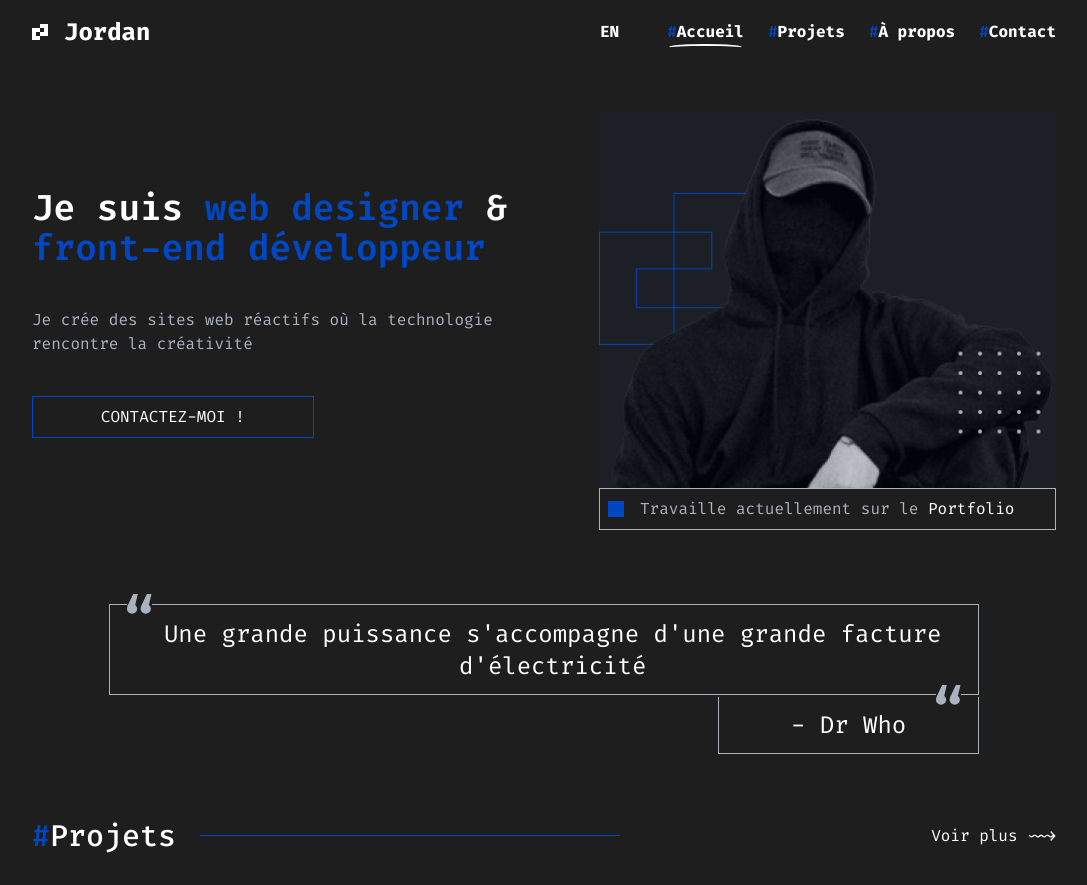
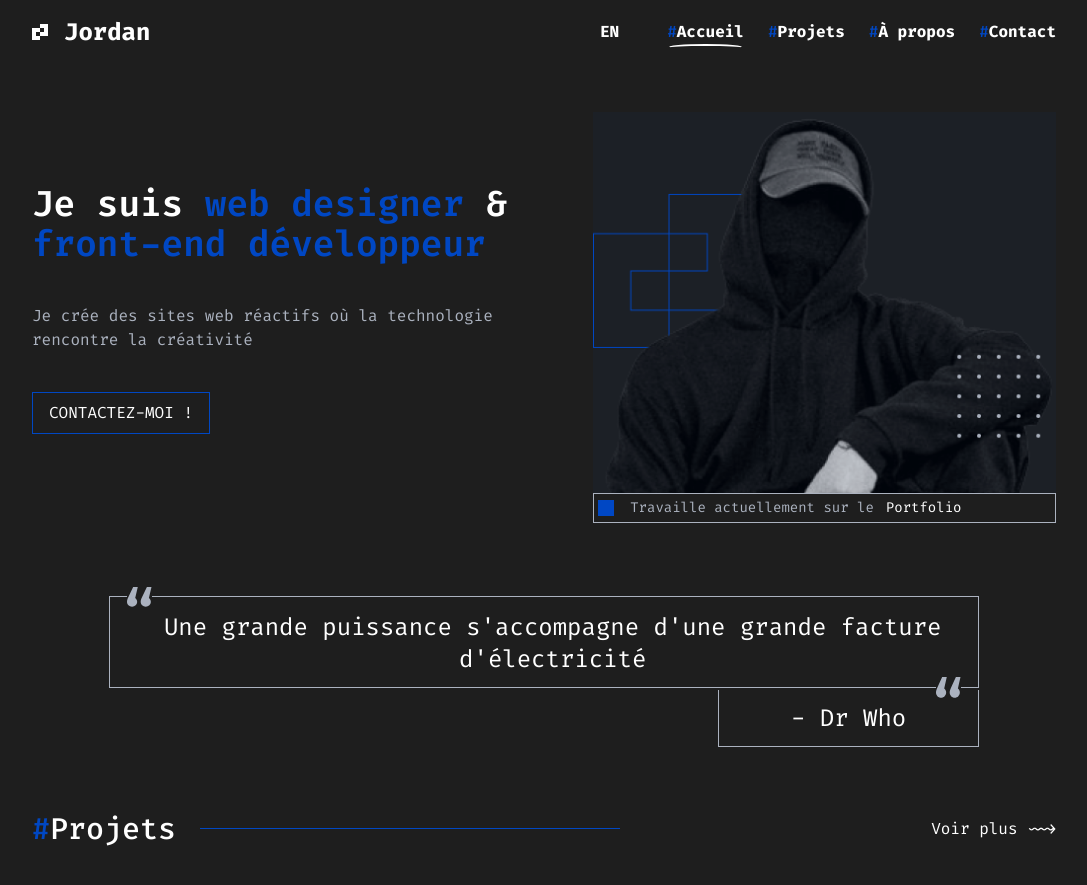
Before and after one commit to jordanconot/portfolio, a Next.js app: page / in a window 1280 px wide. Shown: the top 885 px of the page, without its empty margins (96-1183 px from the left). Built offline with nearby package versions, Linux system fonts and the light colour scheme.

Commit message:
style: modifying the style of blocks and adding links

```diff
--- a/src/components/About.tsx
+++ b/src/components/About.tsx
@@ -3,7 +3,7 @@
 import { LanguageContext } from '@/app/layout';
 import useTranslation from '@/hooks/useTranslation';
 import Image from 'next/image';
-import Skills from './Skills';
+import Link from 'next/link';
 
 interface AboutProps {
     isAboutPage: boolean,
@@ -12,7 +12,6 @@
 const About: React.FC<AboutProps> = ({ isAboutPage }) => {
     const { lang, setLang } = useContext(LanguageContext);
     const { t } = useTranslation(lang);
-    const arrow = `->`
 
     return (
         <section className='flex flex-col gap-10 mt-16'>
@@ -23,15 +22,19 @@
             </div>
             <div className='lg:flex lg:flex-row lg:flex-wrap lg:justify-between'>
                 <div className='flex flex-col gap-4 lg:max-w-[50%] lg:gap-12'>
-                <p className='text-color-3 font-semibold'>{t('Main.about.text-welcome')}</p>
+                    <p className='text-color-3 font-semibold 2xl:text-2xl'>{t('Main.about.text-welcome')}</p>
                     <p className='text-color-2'>{t('Main.about.text')}</p>
                     <p className='text-color-2'>{t('Main.about.text-after')}</p>
                     {isAboutPage && (
                         <span className='text-color-2'>{t('Page-about.text')}</span>
                     )}
-            <button className='text-color-3 border-color-1 border px-4 py-2 uppercase w-[55%]'>
+                    <div>
+                        <button className='text-color-3 border-color-1 border px-4 py-2 uppercase'>
+                            <Link href={`${isAboutPage ? 'mailto:jordan.conot.dev@gmail.com?subject=Demande de renseignement depuis le portfolio 🤗' : '/a-propos' }`}>
                                 {isAboutPage ? t('Main.contact.contact-me') : t('Main.about.more')}
+                            </Link>
                         </button>
+                    </div>
 
                 </div>
                 <div className='relative z-10 mt-8 md:flex md:justify-end'>
--- a/src/components/Contact.tsx
+++ b/src/components/Contact.tsx
@@ -29,12 +29,16 @@
                     <div className='p-4 flex flex-col gap-4'>
                         <p className='text-color-3'>{t('Main.contact.message')}</p>
                         <div className='flex items-center gap-2'>
-                            <Image src='/assets/svg/icon-email.svg' alt='Email' width={32} height={32} />
-                            <p className='text-color-2'>{t('Main.contact.email')}</p>
+                            <a className='flex items-center gap-2' href='mailto:jordan.conot.dev@gmail.com?subject=Demande de renseignement depuis le portfolio 🤗'>
+                                <Image src='/assets/svg/icon-email.svg' alt='Email' width={32} height={32} />
+                                <p className='text-color-2 hover:opacity-50'>{t('Main.contact.email')}</p>
+                            </a>
                         </div>
                         <div className='flex items-center gap-2'>
-                            <Image src='/assets/svg/icon-linkedin.svg' alt='Email' width={32} height={32} />
-                            <p className='text-color-2'>{t('Main.contact.linkedin')}</p>
+                            <a className='flex items-center gap-2' href='https://www.linkedin.com/in/jordanconot/' target='_blank'>
+                                <Image src='/assets/svg/icon-linkedin.svg' alt='Email' width={32} height={32} />
+                                <p className='text-color-2 hover:opacity-50'>{t('Main.contact.linkedin')}</p>
+                            </a>
                         </div>
                     </div>
                 </div>
--- a/src/components/Footer.tsx
+++ b/src/components/Footer.tsx
@@ -3,6 +3,7 @@
 import { LanguageContext } from '@/app/layout';
 import useTranslation from '@/hooks/useTranslation';
 import Image from 'next/image';
+import Link from 'next/link';
 
 const Footer = () => {
     const { lang, setLang } = useContext(LanguageContext);
@@ -13,8 +14,12 @@
                 <div className='flex gap-8 flex-col items-center md:justify-between'>
                     <div className='flex flex-col gap-2'>
                         <div className='flex items-center gap-6 justify-center'>
+                            <Link className='hover:opacity-50' href='/'>
                                 <Image src='/assets/svg/logo-default-white.svg' alt='logo' width={16} height={16} />
+                            </Link>
+                            <Link className='hover:opacity-50' href='/'>
                                 <span className='text-2xl font-semibold text-color-3'>{t('Footer.name')}</span>
+                            </Link>
 
                         </div>
                         <p className='text-color-3 text-sm'>{t('Footer.text-top')}</p>
@@ -24,8 +29,12 @@
 
                         <p className='text-color-3 text-2xl'>{t('Footer.media')}</p>
                         <div className='flex gap-4 items-center'>
-                    <Image src='/assets/svg/icon-github.svg' alt='logo' width={32} height={16} />
-                    <Image src='/assets/svg/icon-linkedin.svg' alt='Email' width={32} height={32} />
+                            <a href='https://github.com/jordanconot' target='_blank'>
+                                <Image className='hover:opacity-50' src='/assets/svg/icon-github.svg' alt='logo' width={32} height={16} />
+                            </a>
+                            <a href='https://www.linkedin.com/in/jordanconot/' target='_blank'>
+                                <Image className='hover:opacity-50' src='/assets/svg/icon-linkedin.svg' alt='Email' width={32} height={32} />
+                            </a>
                         </div>
                     </div>
                 </div>
--- a/src/components/Hero.tsx
+++ b/src/components/Hero.tsx
@@ -3,6 +3,7 @@
 import useTranslation from '@/hooks/useTranslation';
 import React, { useContext } from 'react';
 import Image from 'next/image';
+import Link from 'next/link';
 
 const Banner = () => {
     const { lang, setLang } = useContext(LanguageContext);
@@ -10,7 +11,7 @@
 
     return (
         <>
-            <header className='mt-12 flex flex-col gap-6 lg:flex-row xl:justify-between'>
+            <header className='mt-12 flex flex-col gap-6 lg:flex-row lg:gap-14 xl:justify-between 2xl:gap-36 2xl:justify-start'>
                 <div className='flex flex-col gap-8 lg:flex lg:flex-col lg:justify-center lg:w-1/2 lg:gap-10'>
                     <h1 className='text-3xl text-color-3 font-semibold md:text-4xl'>
                         {t('Banner.h1.before')}
@@ -19,17 +20,25 @@
                         <span className='text-color-1 md:text-4xl'> {t('Banner.h1.highlight-strong')}</span>
                     </h1>
                     <h2 className='text-base text-color-2 font-normal'>{t('Banner.h2')}</h2>
-                <button className='text-color-3 border-color-1 border px-4 py-2 uppercase w-[55%]'>
+                    <div>
+                        <button className='text-color-3 border-color-1 border px-4 py-2 uppercase'>
+                            <a href='mailto:jordan.conot.dev@gmail.com?subject=Demande de renseignement depuis le portfolio 🤗'>
                                 {t('Main.contact.contact-me')}
+                            </a>
                         </button>
                     </div>
-                <div className='flex flex-col mt-4 md:items-center'>
-                    <Image className='md:w-[457px]' src='/assets/img/boy.png' alt='Boy' width={400} height={261} />
-                    <div className='w-full p-2 h-auto border-color-2 border flex items-center gap-4'>
-                        <Image src='/assets/svg/icon-rectangle.svg' alt='Rectangle' width={16} height={16} />
-                        <p className='text-base text-color-2'>{t('Banner.texte-img')}
-                            <span className='text-color-3'> {t('Banner.texte-img-strong')}</span>
+                </div>
+                <div className='mt-4 flex w-full md:items-center lg:w-auto'>
+                    <div className='w-full lg:w-auto'>
+                        <Image className='md:w-full' src='/assets/img/boy.png' alt='Boy' width={400} height={261} />
+                        <div className='p-1 text-center border-color-2 border text-sm'>
+                            <div className='flex items-center'>
+                                <Image className='mr-4' src='/assets/svg/icon-rectangle.svg' alt='Rectangle' width={16} height={16} />
+                                <p className='text-sm text-color-2 flex flex-col items-start md:flex-row md:gap-3'>{t('Banner.texte-img')}
+                                    <span className='text-color-3 text-sm'> {t('Banner.texte-img-strong')}</span>
                                 </p>
+                            </div>
+                        </div>
                     </div>
                 </div>
             </header>
--- a/src/components/Projects.tsx
+++ b/src/components/Projects.tsx
@@ -22,13 +22,18 @@
                     <div className='h-[1px] w-[420px] bg-backgroundColor-nav ml-6 hidden lg:block'></div>
                     </h2>
                 {!isProjectsPage && (
-                    <span className='text-color-3'>{t('Main.span')} {arrow}</span>
+                    <Link href='/projets'>
+                        <span className='text-color-3'>{t('Main.span')} {arrow}</span>
+                    </Link>
                 )}
             </div>
             {isProjectsPage && (
                 <>
                     <p className='text-color-3'>{t('Page-projects.my-projects')}</p>
-                    <p className='text-color-3 text-3xl font-medium'><span className='text-color-1 text-3xl'>#</span>{t('Page-projects.complets-apps')}</p>
+                    <p className='text-color-3 text-3xl font-medium'>
+                        <span className='text-color-1 text-3xl'>
+                            #
+                        </span>{t('Page-projects.complets-apps')}</p>
                 </>
             )}
 
--- a/src/components/Skills.tsx
+++ b/src/components/Skills.tsx
@@ -16,7 +16,7 @@
 
         <section className='flex flex-col gap-10 mt-16'>
             <div className='flex items-center'>
-                <h2 className='text-color-3 text-3xl'><span className='text-color-1 text-3xl'>#</span>{t('Main.skills.skills')}</h2>
+                <h2 className='text-color-3 text-3xl font-medium'><span className='text-color-1 text-3xl'>#</span>{t('Main.skills.skills')}</h2>
                 <div className='h-[1px] w-[200px] bg-backgroundColor-nav ml-6 hidden lg:block'></div>
             </div>
             <div className='flex flex-col gap-4 lg:flex-row lg:items-center 2xl:justify-between'>
```
Also changed, not shown: src/components/NavBar.tsx (+9 -0 lines). Lines whose indentation alone changed are shown as unchanged.
